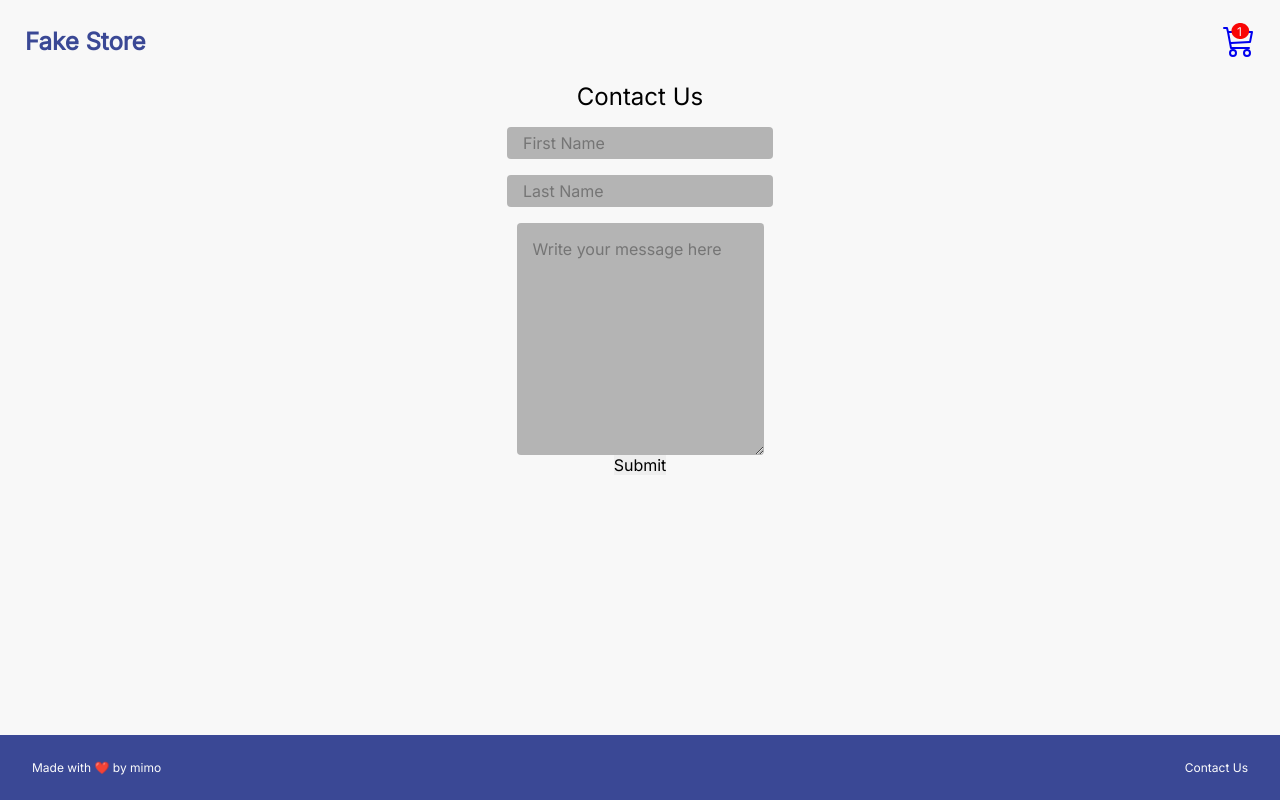
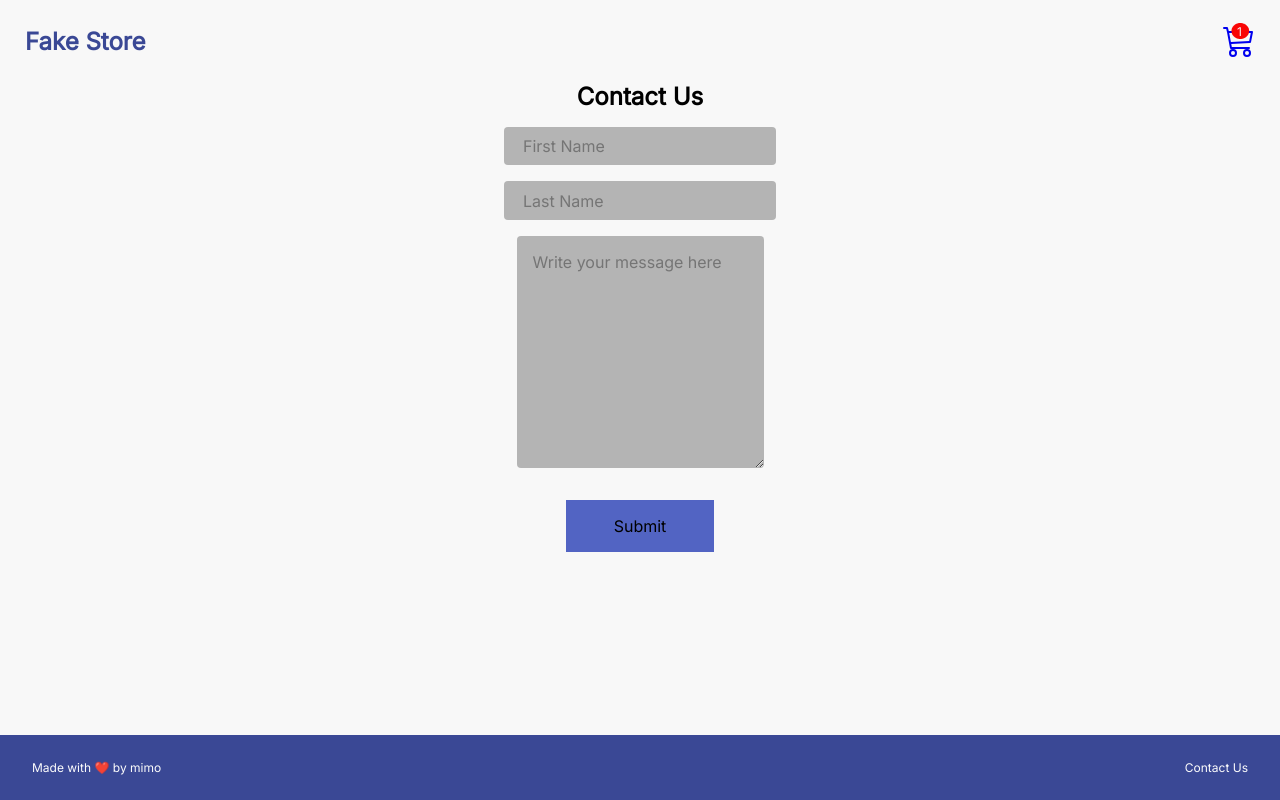
Before and after one commit to albertdang8/fakeStore, a React (Vite) app in the folder code/: page /contact in a window 1280 px wide. Built offline with nearby package versions, Linux system fonts and the light colour scheme.

Commit message:
felt cute might delete all api calls and start fresh cuz i feel enlightened compared to when i started. UwU

```diff
--- a/code/package.json
+++ b/code/package.json
@@ -13,6 +13,7 @@
     "react": "^18.2.0",
     "react-dom": "^18.2.0",
     "react-icons": "^4.8.0",
+    "react-modal": "^3.16.1",
     "react-router-dom": "^6.11.1"
   },
   "devDependencies": {
--- a/code/src/App.jsx
+++ b/code/src/App.jsx
@@ -7,14 +7,12 @@ import Footer from "./components/Footer/Footer";
 function App() {
   return (
     <BrowserRouter>
-      <div className="App">
         <Header />
         <Routes>
           <Route path="/" exact element={<HomePage />} />
           <Route path="/contact" element={<Contact />} />
         </Routes>
         <Footer />
-      </div>
     </BrowserRouter>
   );
 }
--- a/code/src/components/Header/Header.jsx
+++ b/code/src/components/Header/Header.jsx
@@ -1,13 +1,14 @@
 import React from "react";
 import "./Header.css";
 import { BsCart3 } from "react-icons/bs";
+import { Link } from "react-router-dom";
 
 function Header() {
   return (
     <nav className="navHead">
-      <a href="#" className="main-title">
+      <Link to={"/"} className="main-title">
         Fake Store
-      </a>
+      </Link>
       <a href="#" className="cart-container">
         <BsCart3 size={32} alt="shopping cart" className="cart-icon" />
         <div className="cart-size">
--- a/code/src/pages/Contact/Contact.css
+++ b/code/src/pages/Contact/Contact.css
@@ -12,24 +12,29 @@
 .contact-title {
     font-size: 1.5rem;
     margin-bottom: 1rem;
+    font-weight: 600;
 }
 
 .input {
     background-color: #B4B4B4;
     height: 2rem;
     border-radius: .25rem; /*maybe up it iono*/
-    padding: 1rem;
+    padding: 1.2rem;
     margin-bottom: 1rem;
+    color: #FFFFFF;
 }
 
 .message {
     background-color: #B4B4B4;
     padding: 1rem;
     border-radius: .25rem;
+    margin-bottom: 2rem;
+    color: #FFFFFF;
 }
 
 .submit-btn {
-
+    background-color: #5264C3;
+    padding: 1rem 3rem;
 }
 
 @media screen and (max-width: 768px) {
--- a/code/src/pages/Contact/Contact.jsx
+++ b/code/src/pages/Contact/Contact.jsx
@@ -9,7 +9,7 @@ function Contact() {
         <h1 className="contact-title">Contact Us</h1>
         <input className="input gone" type="text" placeholder="First Name" />
         <input className="input gone" type="text" placeholder="Last Name" />
-        <textarea className="gone message" name="" id="" cols={"auto"} rows="10" placeholder="Write your message here" />
+        <textarea className="gone message" name="" id="" cols="20" rows="10" placeholder="Write your message here" />
         <button className="submit-btn gone">Submit</button>
       </form>
     </div>
--- a/code/src/pages/HomePage/HomePage.jsx
+++ b/code/src/pages/HomePage/HomePage.jsx
@@ -11,11 +11,11 @@ function HomePage() {
     axios
       .get(`https://fakestoreapi.com/products`)
       .then((res) => {
-        console.log(res.data);
+        // console.log(res.data);
         setProducts(res.data);
       })
       .catch((error) => {
-        console.log("Error:", error.message);
+        console.log("Error:", error);
       });
   }, []);
 
```
Also changed, not shown: code/src/pages/Checkout/Checkout.jsx (added, +10 -0 lines), code/src/pages/Checkout/Checkout.css (added), 1 other file (tests, documents, lock files or other folders).
